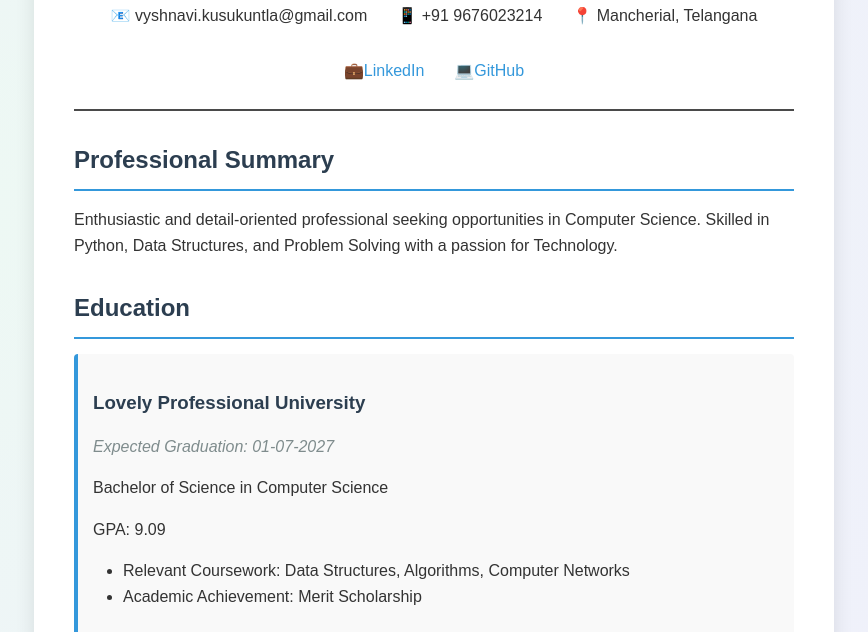
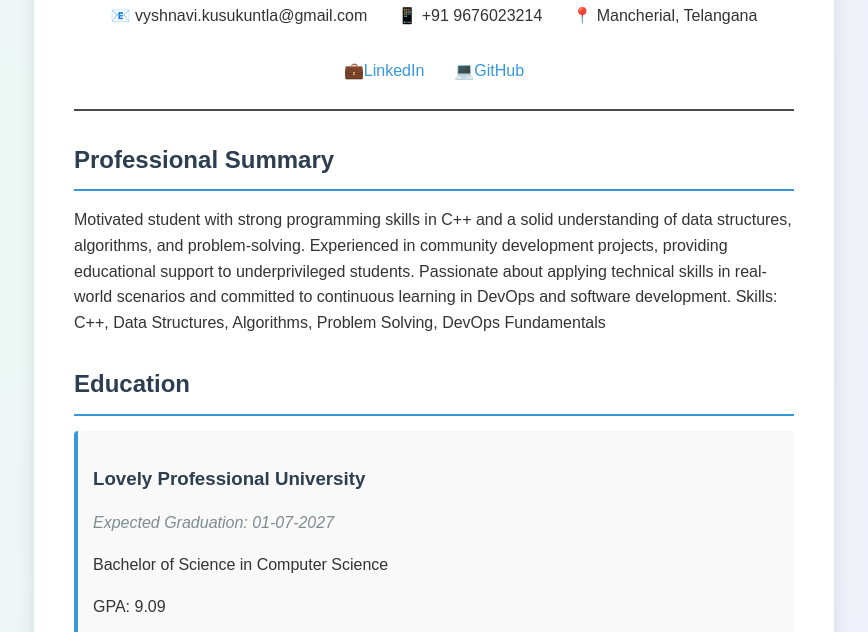
Before and after one commit to vyshnavi1411/my-resume, a plain HTML site: page index.html in a window 1280 px wide. Shown: the part 163-795 px from the top of the page, without its empty margins (206-1074 px from the left). Drawn offline with Linux system fonts and the light colour scheme.

Commit message:
Updated layout and added new content

```diff
--- a/index.html
+++ b/index.html
@@ -141,8 +141,9 @@
         </header>
         <section class="summary">
             <h2>Professional Summary</h2>
-            <p>Enthusiastic and detail-oriented professional seeking opportunities in Computer Science.
-               Skilled in Python, Data Structures, and Problem Solving with a passion for Technology.</p>
+            <p>Motivated student with strong programming skills in C++ and a solid understanding of data structures, algorithms, and problem-solving. Experienced in community development projects, providing educational support to underprivileged students. Passionate about applying technical skills in real-world scenarios and committed to continuous learning in DevOps and software development.
+
+                Skills: C++, Data Structures, Algorithms, Problem Solving, DevOps Fundamentals</p>
         </section>
         <section class="education">
             <h2>Education</h2>
```
